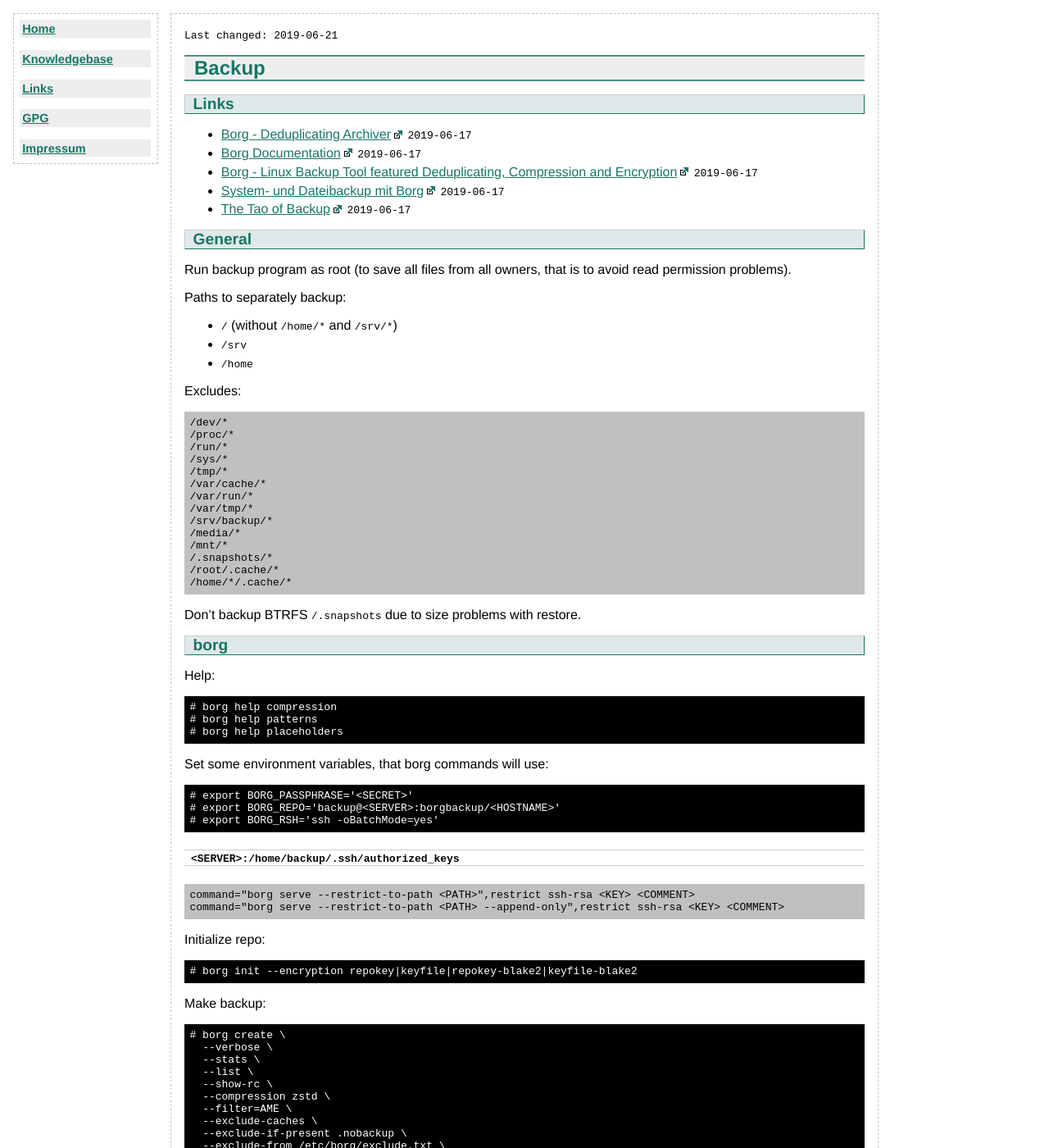
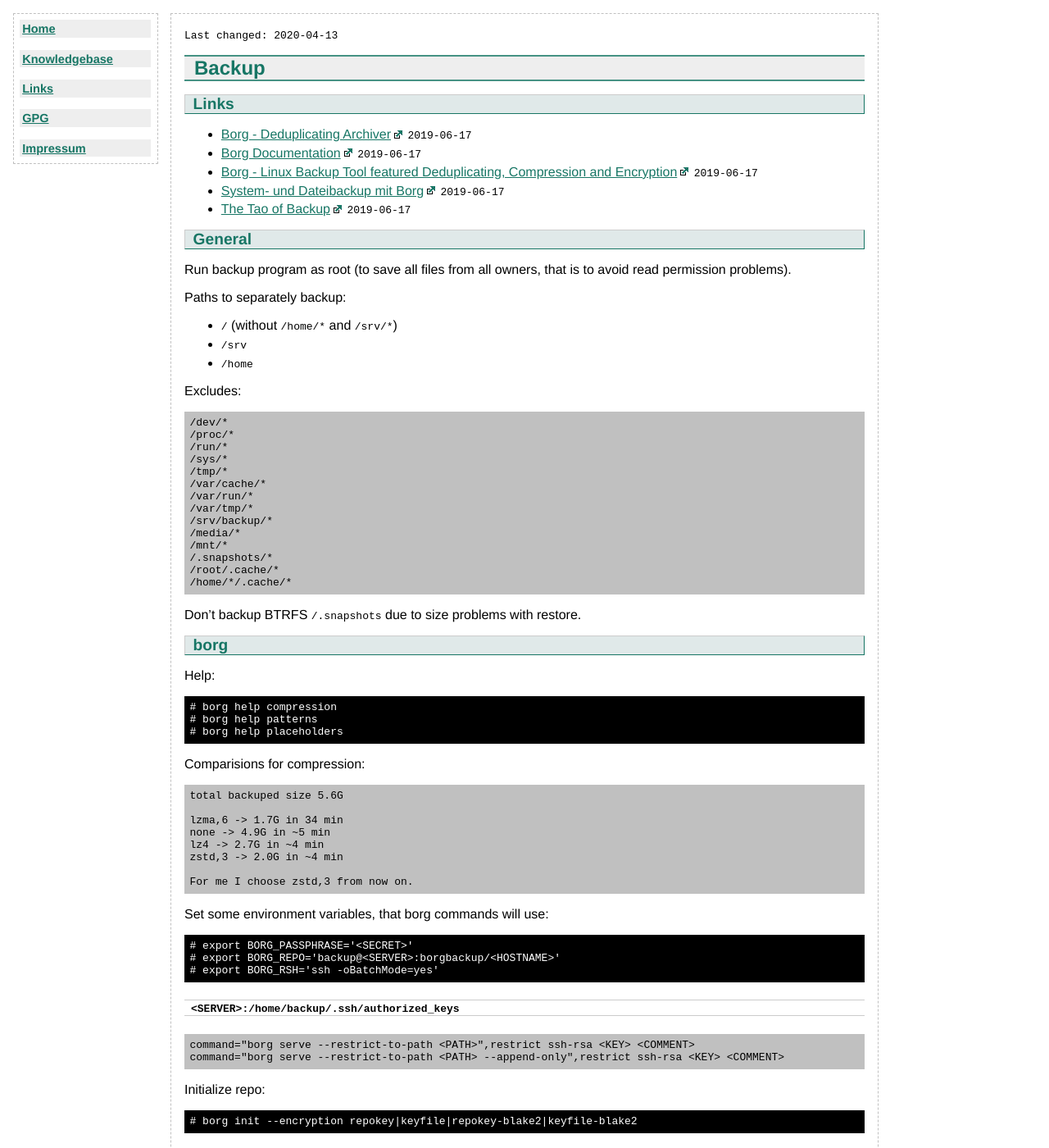
Before and after one commit to flyinggreenfrog/flyinggreenfrog.github.io, a Jekyll site: the page built from knowledgebase/backup.md, in a window 1280 px wide and 1400 px high. Shown: the whole window at 82% size. Built offline with Jekyll 4.4.1, drawn with Linux system fonts in a browser that asks for light colours.

Commit message:
Work on knowledgebase backup.

````diff
--- a/knowledgebase/backup.md
+++ b/knowledgebase/backup.md
@@ -1,6 +1,6 @@
 ---
 title: Backup
-last-changed: <time>2019-06-21</time>
+last-changed: <time>2020-04-13</time>
 knowledgebase: true
 categories: [Linux]
 ---
@@ -52,6 +52,19 @@ Help:
 # borg help compression
 # borg help patterns
 # borg help placeholders
+```
+
+Comparisions for compression:
+
+```text
+total backuped size 5.6G
+
+lzma,6 -> 1.7G in 34 min
+none -> 4.9G in ~5 min
+lz4 -> 2.7G in ~4 min
+zstd,3 -> 2.0G in ~4 min
+
+For me I choose zstd,3 from now on.
 ```
 
 Set some environment variables, that borg commands will use:
````
